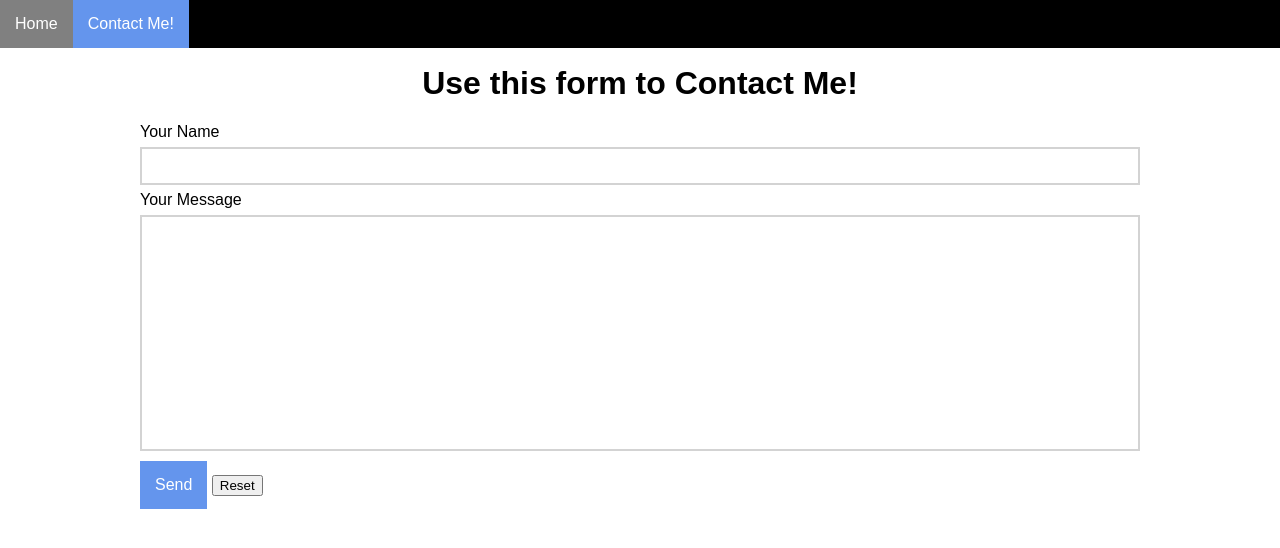
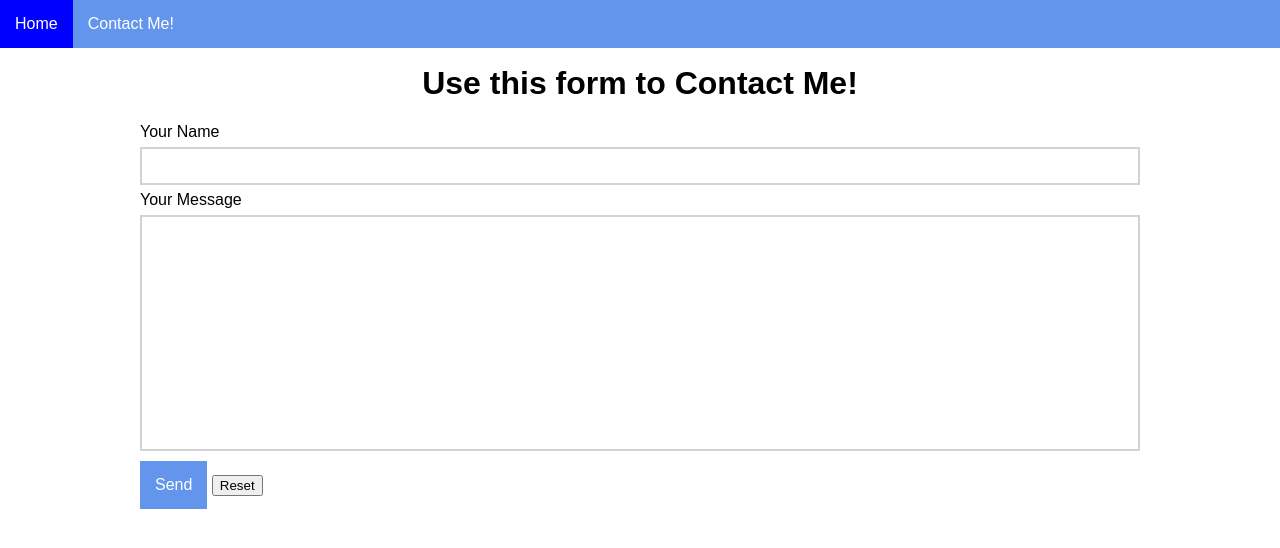
Before and after one commit to ValianaJosic/all_about_me, a plain HTML site: page contact.html in a window 1280 px wide. Drawn offline with Linux system fonts and the light colour scheme.

Commit message:
Portfolio CSS

```diff
--- a/contact.css
+++ b/contact.css
@@ -43,5 +43,9 @@ h1 {
   }
 
   button:hover, input[type="reset"]:hover {
-    background-color: gray;
+    background-color: blue;
   }
+
+  .nav{
+    background-color: cornflowerblue;
+  }
--- a/contact.html
+++ b/contact.html
@@ -11,7 +11,7 @@
 
   </head>
   <body>
-    <nav>
+    <nav class="nav">
       <ul>
         <li><a href="index.html">Home</a></li>
         <li><a href="contact.html" class="current-page">Contact Me!</a></li>
--- a/globals.css
+++ b/globals.css
@@ -14,7 +14,7 @@ body {
 
   nav a:hover {
 
-    background-color: gray;
+    background-color: blue;
 
   }
 
--- a/index.css
+++ b/index.css
@@ -34,3 +34,7 @@ main {
 width: 100%
 
   }
+
+  .nav{
+    background-color: cornflowerblue;
+  }
```
Also changed, not shown: index.html (+1 -1 lines).
